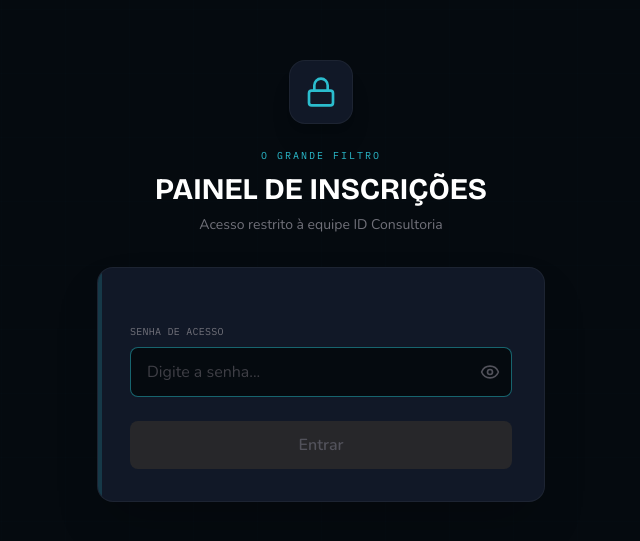
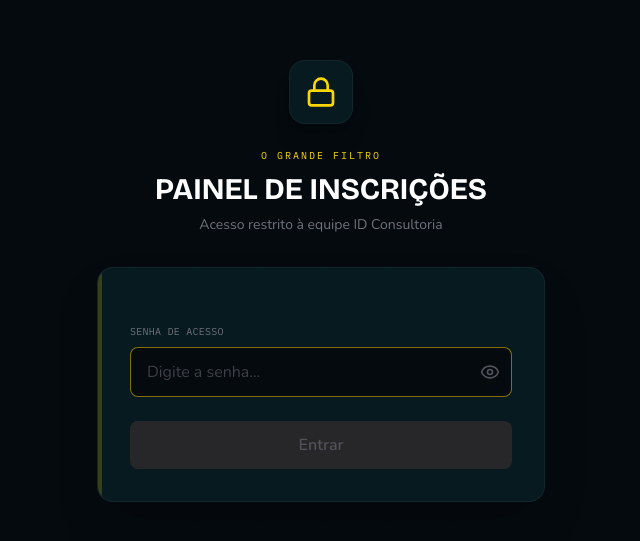
Before and after one commit to nosterviz/painel-inscricoes-id, a React (Vite) app: page / in a window 1280 px wide. Shown: the part 119-660 px from the top of the page, without its empty margins (319-959 px from the left). Built offline with nearby package versions, Linux system fonts and the light colour scheme.

Commit message:
Style: Final brand alignment with Abyss Teal backgrounds and Gold accents

```diff
--- a/src/components/dashboard/InsightsPanel.tsx
+++ b/src/components/dashboard/InsightsPanel.tsx
@@ -13,12 +13,12 @@ export function InsightsPanel({ count }: InsightsPanelProps) {
 
   return (
     <div className="grid grid-cols-1 lg:grid-cols-12 gap-6">
-      <div className="lg:col-span-8 bg-[#111827] rounded-2xl overflow-hidden border border-white/5 flex flex-col md:flex-row relative">
+      <div className="lg:col-span-8 bg-[#061A1F] rounded-2xl overflow-hidden border border-white/5 flex flex-col md:flex-row relative">
         <div className="w-1.5 shrink-0" style={{ backgroundColor: zone.color }} />
         <div className="p-8 flex-1">
           <div className="flex items-center gap-3 mb-4">
             <div className="p-2 rounded-lg bg-white/5">
-              <Lightbulb className="w-5 h-5 text-[#2BBDCE]" />
+              <Lightbulb className="w-5 h-5 text-[#FFD700]" />
             </div>
             <h4 className="font-heading text-xl font-bold text-white">
               {insight.headline}
@@ -43,7 +43,7 @@ export function InsightsPanel({ count }: InsightsPanelProps) {
 
       <div className="lg:col-span-4 flex flex-col gap-6">
         {progress.nextZone && (
-          <div className="bg-[#111827] p-6 rounded-2xl border border-white/5">
+          <div className="bg-[#061A1F] p-6 rounded-2xl border border-white/5">
             <div className="flex justify-between items-end mb-4">
               <span className="font-mono text-[10px] text-zinc-500 uppercase">
                 Próximo Nível: {progress.nextZone.label}
@@ -65,7 +65,7 @@ export function InsightsPanel({ count }: InsightsPanelProps) {
           </div>
         )}
 
-        <div className="bg-[#111827] p-6 rounded-2xl border border-white/5 flex-1">
+        <div className="bg-[#061A1F] p-6 rounded-2xl border border-white/5 flex-1">
           <p className="font-mono text-[10px] text-zinc-500 uppercase mb-4 tracking-widest">
             Zonas de Desempenho
           </p>
--- a/src/components/dashboard/KPICards.tsx
+++ b/src/components/dashboard/KPICards.tsx
@@ -22,7 +22,7 @@ export function KPICards({ count }: KPICardsProps) {
       label: 'Meta do Evento',
       value: MAX_VALUE,
       icon: Target,
-      color: '#2BBDCE',
+      color: '#FFD700',
       bg: 'rgba(43, 189, 206, 0.1)',
     },
     {
@@ -39,10 +39,10 @@ export function KPICards({ count }: KPICardsProps) {
       {cards.map((card, idx) => (
         <div
           key={idx}
-          className="group relative bg-[#111827] border border-white/5 p-6 rounded-2xl transition-all duration-300 hover:scale-[1.02] hover:border-[#2BBDCE]/40 overflow-hidden"
+          className="group relative bg-[#061A1F] border border-white/5 p-6 rounded-2xl transition-all duration-300 hover:scale-[1.02] hover:border-[#FFD700]/40 overflow-hidden"
           style={{ boxShadow: '0 4px 20px rgba(0,0,0,0.2)' }}
         >
-          <div className="absolute bottom-0 left-0 h-[2px] w-0 bg-[#2BBDCE] transition-all duration-500 group-hover:w-full" />
+          <div className="absolute bottom-0 left-0 h-[2px] w-0 bg-[#FFD700] transition-all duration-500 group-hover:w-full" />
 
           <div className="flex items-start justify-between">
             <div>
--- a/src/components/dashboard/NamesGrid.tsx
+++ b/src/components/dashboard/NamesGrid.tsx
@@ -22,7 +22,7 @@ export function NamesGrid({ names }: NamesGridProps) {
             placeholder="Buscar por nome..."
             value={searchTerm}
             onChange={(e) => setSearchTerm(e.target.value)}
-            className="w-full bg-[#111827] border border-white/5 rounded-full pl-12 pr-10 py-3 text-sm text-white focus:outline-none focus:border-[#2BBDCE]/40 transition-all shadow-lg"
+            className="w-full bg-[#061A1F] border border-white/5 rounded-full pl-12 pr-10 py-3 text-sm text-white focus:outline-none focus:border-[#FFD700]/40 transition-all shadow-lg"
           />
           {searchTerm && (
             <button
@@ -36,7 +36,7 @@ export function NamesGrid({ names }: NamesGridProps) {
 
         <div className="font-mono text-[10px] uppercase tracking-widest text-zinc-500">
           {searchTerm ? (
-            <span className="text-[#2BBDCE] font-bold">
+            <span className="text-[#FFD700] font-bold">
               {filteredNames.length} resultados
             </span>
           ) : (
@@ -51,17 +51,17 @@ export function NamesGrid({ names }: NamesGridProps) {
             <div
               key={`${name}-${idx}`}
               title={name}
-              className="group relative bg-[#111827] p-4 flex items-center gap-3 transition-all duration-300 hover:translate-y-[-2px]"
+              className="group relative bg-[#061A1F] p-4 flex items-center gap-3 transition-all duration-300 hover:translate-y-[-2px]"
             >
-              <UserCheck className="w-3.5 h-3.5 text-[#2BBDCE]/40 group-hover:text-[#2BBDCE]" />
+              <UserCheck className="w-3.5 h-3.5 text-[#FFD700]/40 group-hover:text-[#FFD700]" />
               <span className="text-[13px] text-zinc-400 font-medium truncate group-hover:text-white">
                 {name}
               </span>
-              <div className="absolute bottom-0 left-0 w-0 h-[1px] bg-[#2BBDCE]/30 transition-all duration-300 group-hover:w-full" />
+              <div className="absolute bottom-0 left-0 w-0 h-[1px] bg-[#FFD700]/30 transition-all duration-300 group-hover:w-full" />
             </div>
           ))
         ) : (
-          <div className="col-span-full py-20 bg-[#111827] flex flex-col items-center justify-center text-zinc-600">
+          <div className="col-span-full py-20 bg-[#061A1F] flex flex-col items-center justify-center text-zinc-600">
             <Search size={40} className="mb-4 opacity-10" />
             <p className="font-mono text-xs uppercase tracking-widest">
               Nenhum resultado
--- a/src/components/dashboard/PasswordGate.tsx
+++ b/src/components/dashboard/PasswordGate.tsx
@@ -50,28 +50,28 @@ export function PasswordGate({ children }: PasswordGateProps) {
       <div className="absolute inset-0 opacity-20 pointer-events-none" style={{ backgroundImage: 'linear-gradient(rgba(43,189,206,0.05) 1px, transparent 1px), linear-gradient(90deg, rgba(43,189,206,0.05) 1px, transparent 1px)', backgroundSize: '64px 64px' }} />
       <div className="max-w-md w-full relative">
         <div className="flex flex-col items-center mb-8">
-          <div className="w-16 h-16 bg-[#111827] border border-white/5 rounded-2xl flex items-center justify-center mb-6 shadow-xl">
-            <Lock className="w-8 h-8 text-[#2BBDCE]" />
+          <div className="w-16 h-16 bg-[#061A1F] border border-white/5 rounded-2xl flex items-center justify-center mb-6 shadow-xl">
+            <Lock className="w-8 h-8 text-[#FFD700]" />
           </div>
           <div className="text-center">
-            <span className="font-mono text-[10px] tracking-[0.2em] text-[#2BBDCE] uppercase block mb-2">O GRANDE FILTRO</span>
+            <span className="font-mono text-[10px] tracking-[0.2em] text-[#FFD700] uppercase block mb-2">O GRANDE FILTRO</span>
             <h1 className="font-heading text-3xl font-bold text-white mb-2">Painel de Inscrições</h1>
             <p className="text-zinc-500 text-sm">Acesso restrito à equipe ID Consultoria</p>
           </div>
         </div>
-        <form onSubmit={handleLogin} className="bg-[#111827] border border-white/5 p-8 rounded-2xl shadow-2xl space-y-6 relative overflow-hidden">
-          <div className="absolute top-0 left-0 w-1 h-full bg-[#2BBDCE]/20" />
+        <form onSubmit={handleLogin} className="bg-[#061A1F] border border-white/5 p-8 rounded-2xl shadow-2xl space-y-6 relative overflow-hidden">
+          <div className="absolute top-0 left-0 w-1 h-full bg-[#FFD700]/20" />
           <div>
             <label className="block font-mono text-[10px] uppercase text-zinc-500 mb-2 tracking-wide">Senha de Acesso</label>
             <div className="relative">
-              <input type={showPassword ? 'text' : 'password'} value={password} onChange={(e) => setPassword(e.target.value)} placeholder="Digite a senha..." className="w-full bg-[#050A0F] border border-white/10 rounded-lg px-4 py-3 text-white placeholder:text-zinc-700 focus:outline-none focus:border-[#2BBDCE]/50 transition-colors" autoFocus />
+              <input type={showPassword ? 'text' : 'password'} value={password} onChange={(e) => setPassword(e.target.value)} placeholder="Digite a senha..." className="w-full bg-[#050A0F] border border-white/10 rounded-lg px-4 py-3 text-white placeholder:text-zinc-700 focus:outline-none focus:border-[#FFD700]/50 transition-colors" autoFocus />
               <button type="button" onClick={() => setShowPassword(!showPassword)} className="absolute right-3 top-1/2 -translate-y-1/2 text-zinc-600 hover:text-zinc-400">
                 {showPassword ? <EyeOff className="w-5 h-5" /> : <Eye className="w-5 h-5" />}
               </button>
             </div>
           </div>
           {error && <div className="flex items-center gap-2 text-[#EF4444] text-xs font-medium bg-[#EF4444]/10 p-3 rounded-lg border border-[#EF4444]/20"><ShieldCheck className="w-4 h-4" />{error}</div>}
-          <button type="submit" disabled={!password || isChecking} className="w-full bg-[#2BBDCE] hover:bg-[#34d2e4] disabled:bg-zinc-800 disabled:text-zinc-600 text-[#050A0F] font-bold py-3 rounded-lg transition-all active:scale-[0.98] flex items-center justify-center gap-2">
+          <button type="submit" disabled={!password || isChecking} className="w-full bg-[#FFD700] hover:bg-[#34d2e4] disabled:bg-zinc-800 disabled:text-zinc-600 text-[#050A0F] font-bold py-3 rounded-lg transition-all active:scale-[0.98] flex items-center justify-center gap-2">
             {isChecking ? <div className="w-5 h-5 border-2 border-[#050A0F]/20 border-t-[#050A0F] rounded-full animate-spin" /> : 'Entrar'}
           </button>
         </form>
```
Also changed, not shown: src/App.tsx (+4 -4 lines).
